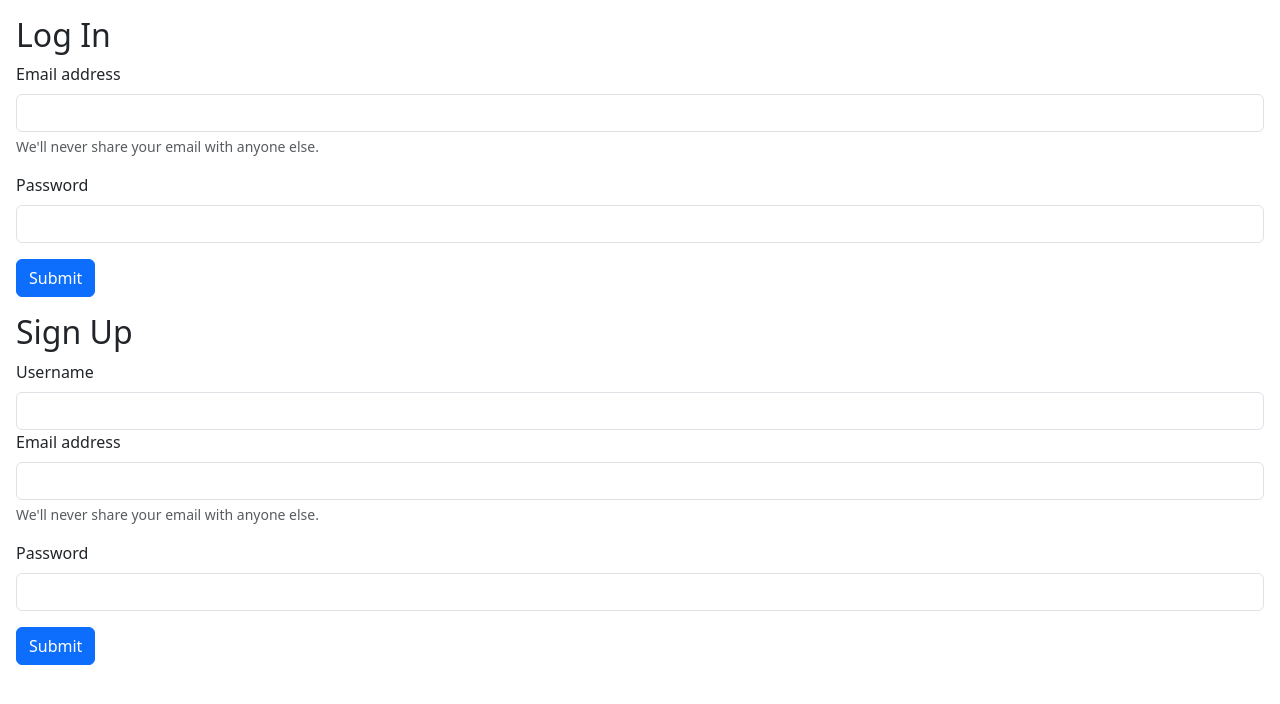
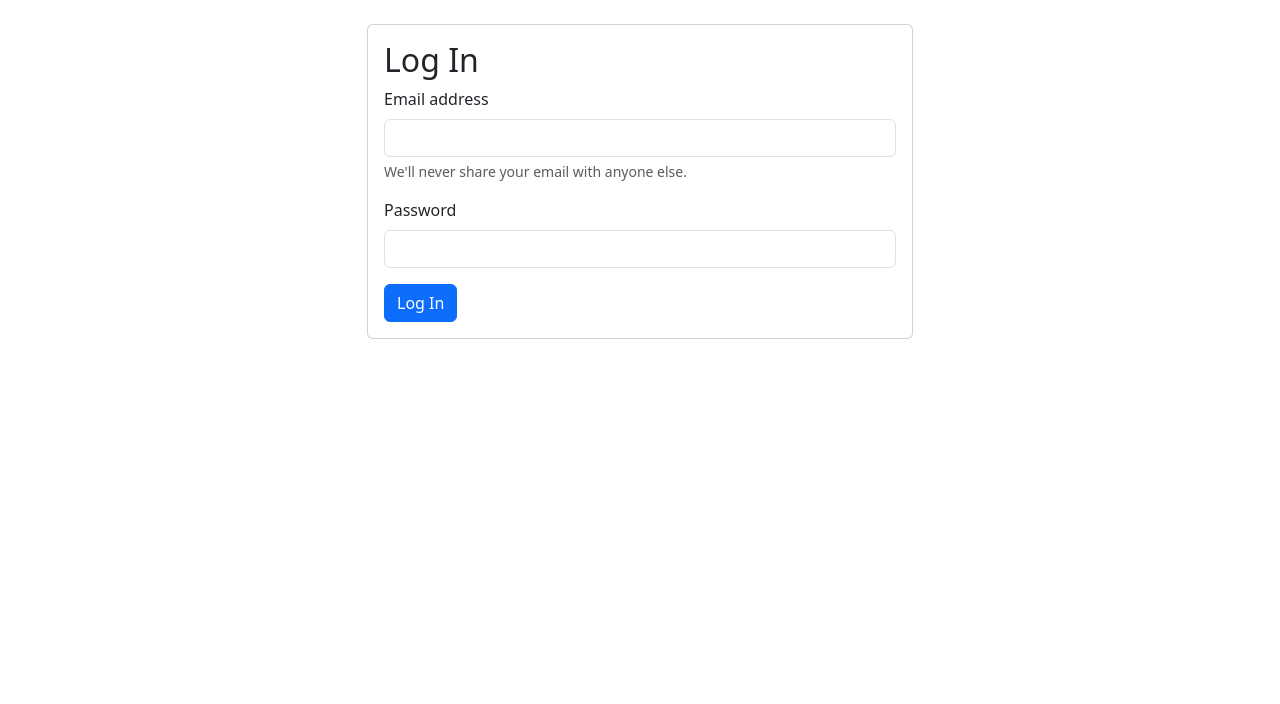
Before and after one commit to kevinpatto/ChatterBox, a Node server app: template views/login.handlebars in a window 1280 px wide. Shown: the top 704 px of the page. Run offline with Node 20, Linux system fonts and the light colour scheme; the template is opened without the code that fills it, so the values that code supplies are empty; some libraries are stand-ins or nearby versions.

Commit message:
log in and sgin up

```diff
--- a/views/login.handlebars
+++ b/views/login.handlebars
@@ -1,5 +1,9 @@
-<div class="mx-3 my-3">
-	<h2>Log In</h2>
+            <div class="container mt-4">
+                <div class="row">
+                    <div class="col-md-6 mx-auto">
+                        <div class="card">
+                            <div class="card-body">
+                                <h2 class="card-title">Log In</h2>
                                 <form>
                                     <div class="mb-3">
                                         <label for="login-email" class="form-label">Email address</label>
@@ -10,31 +14,11 @@
                                         <label for="login-password" class="form-label">Password</label>
                                         <input type="password" class="form-control" id="login-password">
                                     </div>
-
-		<button id="login-btn" type="submit" class="btn btn-primary">Submit</button>
+                                    <button id="login-btn" type="submit" class="btn btn-primary">Log In</button>
                                 </form>
                             </div>
-
-<div class="mx-3 my-3">
-	<h2>Sign Up</h2>
-	<div class="row g-3">
-		<div class="col">
-			<label for="username-signup" class="form-label">Username</label>
-			<input id="username-signup" type="text" class="form-control" aria-label="Username">
                         </div>
                     </div>
-	<form>
-		<div class="mb-3">
-			<label for="signup-email" class="form-label">Email address</label>
-			<input type="email" class="form-control" id="signup-email" aria-describedby="signup-email-help">
-			<div id="signup-email-help" class="form-text">We'll never share your email with anyone else.</div>
-		</div>
-		<div class="mb-3">
-			<label for="signup-password" class="form-label">Password</label>
-			<input type="password" class="form-control" id="signup-password">
-		</div>
-		<button id="signup-btn" type="submit" class="btn btn-primary">Submit</button>
-	</form>
                 </div>
 
 <script scr="/public/js/login.js"></script>
```
Also changed, not shown: views/sginup.handlebars (added, +27 -0 lines). Lines whose indentation alone changed are shown as unchanged.
